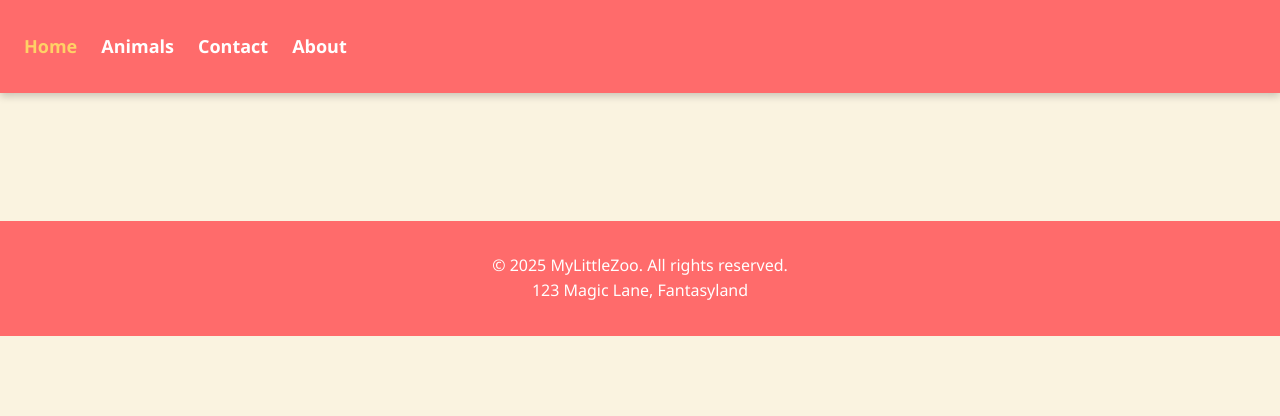
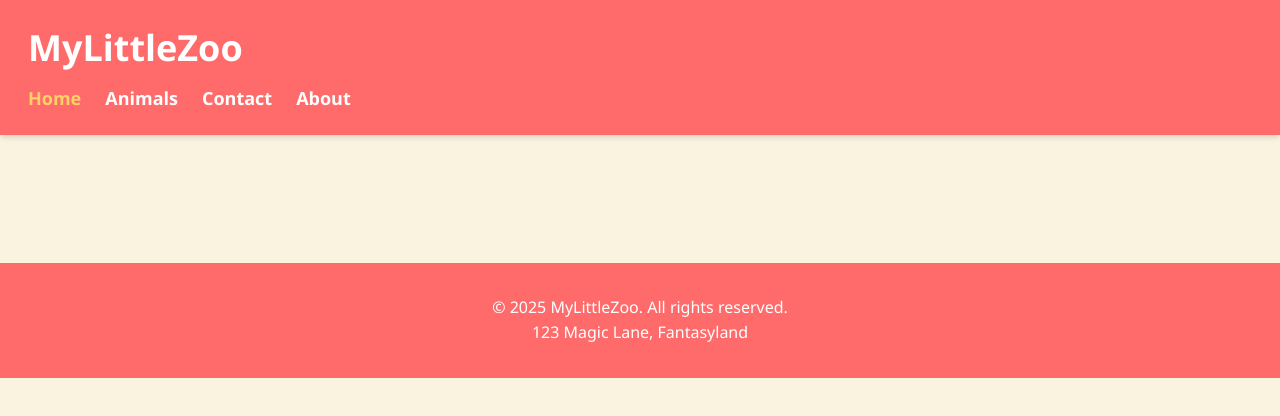
Before and after one commit to HardBoss07/bbw-praxis-repo, a Next.js app in the folder MyLittleZoo/my-little-zoo/: page / in a window 1280 px wide. Shown: the top 416 px of the page. Built offline with nearby package versions, Linux system fonts and the light colour scheme.

Commit message:
updated NavBarComponent.tsx to include MyLittleZoo, changed formatting of NavBarComponent.tsx

```diff
--- a/MyLittleZoo/my-little-zoo/app/components/NavBarComponent.tsx
+++ b/MyLittleZoo/my-little-zoo/app/components/NavBarComponent.tsx
@@ -6,6 +6,8 @@ export default function NavBarComponment({ currentPage }: NavBarProps) {
     const navItems = ["Home", "Animals", "Contact", "About"];
 
     return (
+        <div className="bg-[#FF6B6B] p-7 pb-1.5 shadow-md">
+            <h1 className="text-4xl font-bold text-white">MyLittleZoo</h1>
             <nav>
                 <ul className="list-none p-0 my-4 flex gap-6">
                     {navItems.map((item, index) => (
@@ -22,5 +24,6 @@ export default function NavBarComponment({ currentPage }: NavBarProps) {
                     ))}
                 </ul>
             </nav>
+        </div>
     );
 }
--- a/MyLittleZoo/my-little-zoo/app/globals.css
+++ b/MyLittleZoo/my-little-zoo/app/globals.css
@@ -14,21 +14,6 @@ body {
 main {
     padding: 2rem;
     margin: 0 auto;
-}
-
-/* Header */
-header {
-    background: #FF6B6B;
-    color: white;
-    padding: 1rem 1.5rem;
-    box-shadow: 0 3px 8px rgba(0, 0, 0, 0.2);
-}
-
-/* Highlights Section */
-.highlights h2 {
-    padding: 1.5rem;
-    text-align: center;
-    color: #FF6B6B;
 }
 
 /* Grid Layouts */
```
Lines whose indentation alone changed are shown as unchanged.
